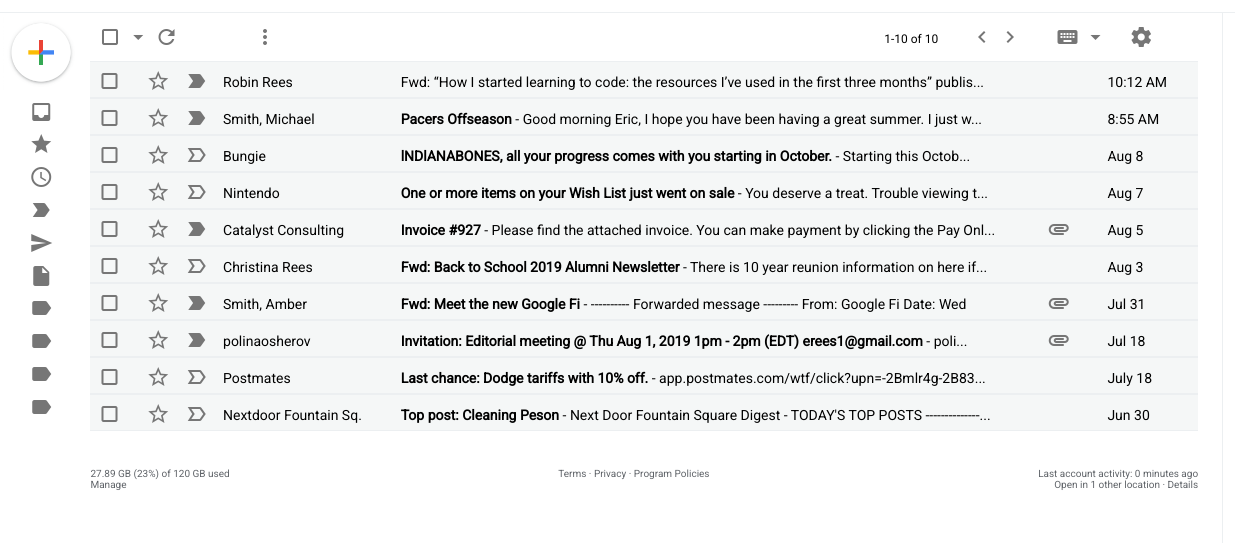
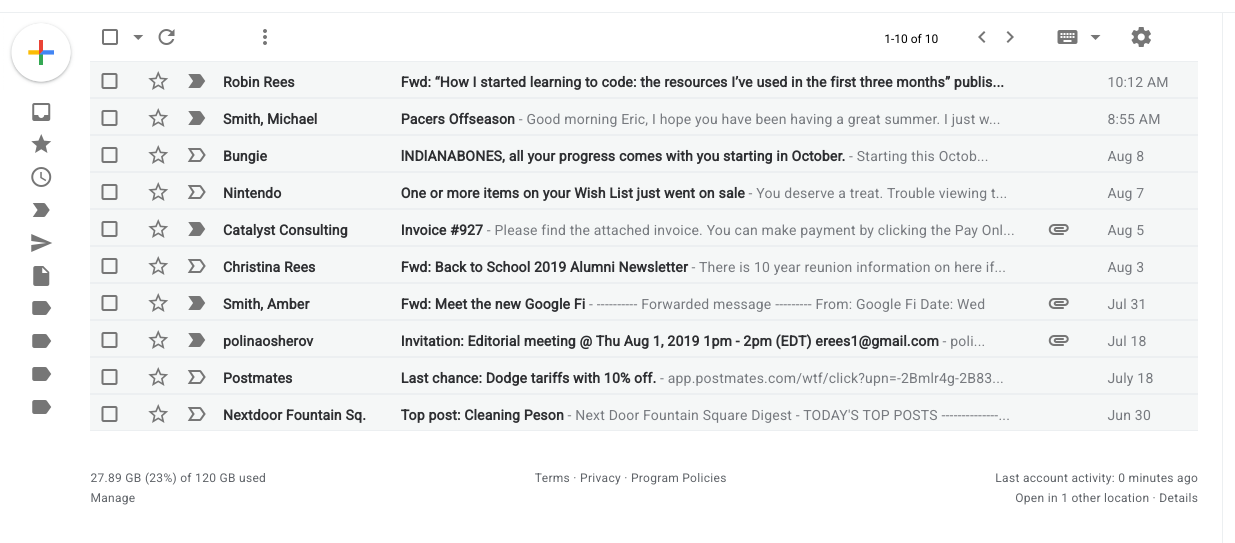
Before and after one commit to ericrees9/StaticLayout, a plain HTML site: page index.html in a window 1280 px wide. Shown: the part 65-608 px from the top of the page, 0-1235 px from the left. Drawn offline with Linux system fonts and the light colour scheme.

Commit message:
Final final touches.

```diff
--- a/index.html
+++ b/index.html
@@ -127,8 +127,8 @@
                         <td class="priorityBox">
                             <i class="material-icons">label_important</i>
                         </td>
-                        <td class="nameBox">Robin Rees</td>
-                        <td class="emailContent">Fwd: “How I started learning to code: the resources I’ve used in the first three months” publis...</td>
+                        <td class="nameBox"><b>Robin Rees</b></td>
+                        <td class="emailContent"><b>Fwd: “How I started learning to code: the resources I’ve used in the first three months” publis...</b></td>
                         <td class="attachmentBox"></td>
                         <td class="dateBox">10:12 AM</td>
                     </tr>
@@ -146,7 +146,7 @@
                             <td class="priorityBox">
                                 <i class="material-icons">label_important</i>
                             </td>
-                            <td class="nameBox">Smith, Michael</td>
+                            <td class="nameBox"><b>Smith, Michael</b></td>
                             <td class="emailContent"><b>Pacers Offseason</b> - Good morning Eric, I hope you have been having a great summer. I just w... </td>
                             <td class="attachmentBox"></td>
                             <td class="dateBox">8:55 AM</td>
@@ -165,7 +165,7 @@
                             <td class="priorityBox">
                                 <i class="material-icons">label_important_outline</i>
                             </td>
-                            <td class="nameBox">Bungie</td>
+                            <td class="nameBox"><b>Bungie</b></td>
                             <td class="emailContent"><b>lNDlANABONES, all your progress comes with you starting in October.</b> - Starting this Octob...</td>
                             <td class="attachmentBox"></td>
                             <td class="dateBox">Aug 8</td>
@@ -184,7 +184,7 @@
                             <td class="priorityBox">
                                 <i class="material-icons">label_important_outline</i>
                             </td>
-                            <td class="nameBox">Nintendo</td>
+                            <td class="nameBox"><b>Nintendo</b></td>
                             <td class="emailContent"><b>One or more items on your Wish List just went on sale</b> - You deserve a treat. Trouble viewing t... </td>
                             <td class="attachmentBox"></td>
                             <td class="dateBox">Aug 7</td>
@@ -203,7 +203,7 @@
                             <td class="priorityBox">
                                 <i class="material-icons">label_important</i>
                             </td>
-                            <td class="nameBox">Catalyst Consulting</td>
+                            <td class="nameBox"><b>Catalyst Consulting</b></td>
                             <td class="emailContent"><b>Invoice #927</b> - Please find the attached invoice. You can make payment by clicking the Pay Onl...</td>
                             <td class="attachmentBox">
                                 <i class="material-icons">attachment</i>
@@ -224,7 +224,7 @@
                             <td class="priorityBox">
                                 <i class="material-icons">label_important_outline</i>
                             </td>
-                            <td class="nameBox">Christina Rees</td>
+                            <td class="nameBox"><b>Christina Rees</b></td>
                             <td class="emailContent"><b>Fwd: Back to School 2019 Alumni Newsletter</b> - There is 10 year reunion information on here if... </td>
                             <td class="attachmentBox"></td>
                             <td class="dateBox">Aug 3</td>
@@ -243,7 +243,7 @@
                             <td class="priorityBox">
                                 <i class="material-icons">label_important</i>
                             </td>
-                            <td class="nameBox">Smith, Amber</td>
+                            <td class="nameBox"><b>Smith, Amber</b></td>
                             <td class="emailContent"><b>Fwd: Meet the new Google Fi</b> - ---------- Forwarded message --------- From: Google Fi Date: Wed</td>
                             <td class="attachmentBox">
                                 <i class="material-icons">attachment</i>
@@ -264,7 +264,7 @@
                             <td class="priorityBox">
                                 <i class="material-icons">label_important</i>
                             </td>
-                            <td class="nameBox">polinaosherov</td>
+                            <td class="nameBox"><b>polinaosherov</b></td>
                             <td class="emailContent"><b>Invitation: Editorial meeting @ Thu Aug 1, 2019 1pm - 2pm (EDT) erees1@gmail.com</b> - poli...</td>
                             <td class="attachmentBox">
                                 <i class="material-icons">attachment</i>
@@ -285,7 +285,7 @@
                             <td class="priorityBox">
                                 <i class="material-icons">label_important_outline</i>
                             </td>
-                            <td class="nameBox">Postmates</td>
+                            <td class="nameBox"><b>Postmates</b></td>
                             <td class="emailContent"><b>Last chance: Dodge tariffs with 10% off.</b> - app.postmates.com/wtf/click?upn=-2Bmlr4g-2B83...</td>
                             <td class="attachmentBox"></td>
                             <td class="dateBox">July 18</td>
@@ -304,7 +304,7 @@
                             <td class="priorityBox">
                                 <i class="material-icons">label_important_outline</i>
                             </td>
-                            <td class="nameBox">Nextdoor Fountain Sq.</td>
+                            <td class="nameBox"><b>Nextdoor Fountain Sq.</b></td>
                             <td class="emailContent"><b>Top post: Cleaning Peson</b> - Next Door Fountain Square Digest - TODAY'S TOP POSTS --------------...</td>
                             <td class="attachmentBox"></td>
                             <td class="dateBox">Jun 30</td>
@@ -316,13 +316,13 @@
             <br />
             <div id="centerLowArea">
                 <div id="lowContainerLeft">27.89 GB (23%) of 120 GB used</div>
-                <div id="lowContainerCenter">Terms · Privacy · Program Policies</div>
+                <div id="lowContainerCenter"><a href="https://policies.google.com/terms?hl=en" target="_blank">Terms</a> · <a href="https://policies.google.com/privacy?hl=en" target="_blank">Privacy</a> · <a href="https://www.google.com/gmail/about/policy/" target="_blank">Program Policies</a></div>
                 <div id="lowContainerRight">Last account activity: 0 minutes ago</div>
             </div>
             <div id="centerLowerArea">
                 <div id="lowerContainerLeft">Manage</div>
                 <div id="lowerContainerCenter"></div>
-                <div id="lowerContainerRight">Open in 1 other location · Details</div>
+                <div id="lowerContainerRight">Open in 1 other location · <a href="https://mail.google.com/mail/u/0/?ui=2&ik=8c65432acc&jsver=ZdPJqm1EX14.en.&cbl=gmail_fe_190805.12_p2&view=ac" target="_blank">Details</a></div>
             </div>
 
             </div>
--- a/main.css
+++ b/main.css
@@ -4,6 +4,15 @@
         margin: 0;
         padding: 0;
         overflow: hidden;
+    }
+
+    a {
+        text-decoration: none;
+        color: #606469;
+     }
+
+    a:hover {
+        text-decoration: underline;
     }
 
 /* Material Icon Styling */
@@ -242,7 +251,9 @@
 
     .emailBox {
         font-family: 'Roboto', sans-serif;
-        font-size: 14px;
+        color: #777a7f;
+        font-size: .875rem;
+        letter-spacing: .2px;
         width: 97%;
         height: 2.5em;
         background-color: #f5f7f7;
@@ -251,6 +262,10 @@
         margin-left: .75em;
         border-collapse: collapse;
         align-items: center;
+    }
+
+    .emailBox b {
+        color: #2e2f32;
     }
 
 /* Email Table Styling */
@@ -363,7 +378,9 @@
        /* width: 90vw: */
         font-family: 'Roboto', sans-serif;
         color: #606469;
-        font-size: 10px;
+        font-size: .75rem;
+        letter-spacing: .3px;
+        line-height: 20px;
         display: flex;
         flex-wrap: nowrap;
         justify-content: space-between;
@@ -375,7 +392,9 @@
         /*width: 90vw;*/
         font-family: 'Roboto', sans-serif;
         color: #606469;
-        font-size: 10px;
+        font-size: .75rem;
+        letter-spacing: .3px;
+        line-height: 20px;
         display: flex;
         flex-wrap: nowrap;
         justify-content: space-between;
```
